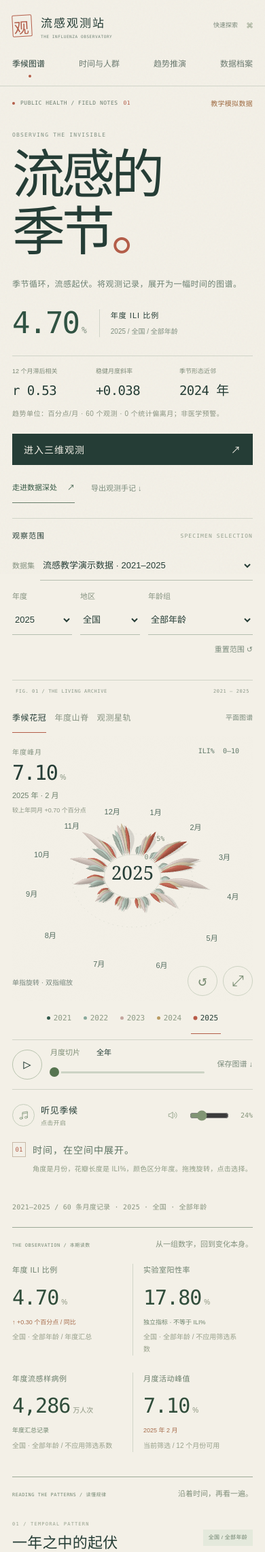
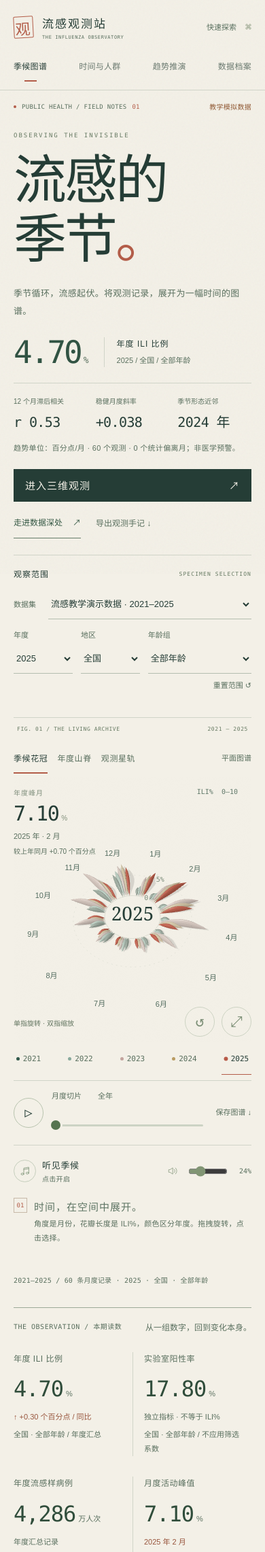
Before and after one commit to YZC0219/annual-influenza-dashboard, a Flask app: page / in a window 390 px wide. Shown: the top 2283 px of the page at 68% size. Run offline with Flask 3, Linux system fonts and the light colour scheme; data comes from the database, SQL or seed files in the repository.

Commit message:
Refine observatory typography and responsive controls while preserving visual style

```diff
--- a/index.html
+++ b/index.html
@@ -2,7 +2,7 @@
 <html lang="zh-CN">
 <head>
 <meta charset="UTF-8"><meta name="viewport" content="width=device-width, initial-scale=1.0, viewport-fit=cover"><meta name="theme-color" content="#f3f0e7">
-<title>流感的季节 · 流感观测站</title><link rel="icon" href="data:,"><link rel="stylesheet" href="static/css/style.css">
+<title>流感的季节 · 流感观测站</title><link rel="icon" href="data:,"><link rel="stylesheet" href="static/css/style.css"><link rel="stylesheet" href="static/css/refinement.css">
 </head><body data-page="overview">
 <svg class="icon-definitions" aria-hidden="true" xmlns="http://www.w3.org/2000/svg"><defs>
 <symbol id="i-grid" viewBox="0 0 24 24"><rect x="3" y="3" width="7" height="7" rx="1"/><rect x="14" y="3" width="7" height="7" rx="1"/><rect x="3" y="14" width="7" height="7" rx="1"/><rect x="14" y="14" width="7" height="7" rx="1"/></symbol>
@@ -11,13 +11,14 @@
 <symbol id="i-data" viewBox="0 0 24 24"><ellipse cx="12" cy="5" rx="9" ry="3"/><path d="M3 5v14c0 4 18 4 18 0V5M3 12c0 4 18 4 18 0"/></symbol>
 <symbol id="i-download" viewBox="0 0 24 24"><path d="M12 3v12m-5-5 5 5 5-5M4 16v5h16v-5"/></symbol>
 </defs></svg>
+<a class="skip-link" href="#main-content">跳至观测内容</a>
 <div class="workspace">
 <header class="site-header">
   <a class="brand" href="#overview" aria-label="流感观测站首页"><span class="brand-mark">观</span><span>流感观测站<small>THE INFLUENZA OBSERVATORY</small></span></a>
   <nav aria-label="主要功能"><a href="#overview" data-page="overview" class="active">季候图谱<sup>01</sup></a><a href="#analysis" data-page="analysis">时间与人群<sup>02</sup></a><a href="#forecast" data-page="forecast">趋势推演<sup>03</sup></a><a href="#data" data-page="data">数据档案<sup>04</sup></a></nav>
   <button class="command-trigger" id="commandOpen" aria-haspopup="dialog">快速探索 <kbd>Ctrl K</kbd></button>
 </header>
-<main>
+<main id="main-content" tabindex="-1">
 <div class="issue-line"><span><i></i> PUBLIC HEALTH / FIELD NOTES <b id="pageNumber">01</b><span id="pageLabel">季候图谱</span></span><span><span class="dataset-badge" id="datasetKind">读取观测记录</span><span id="today" class="mono"></span></span></div>
 <div class="opening-spread">
   <section class="page-intro"><div class="eyebrow">OBSERVING THE INVISIBLE</div><h1 id="pageTitle">流感的<br>季节<span>。</span></h1><p id="pageDescription">季节循环，流感起伏。<br>将五年的观测记录，展开为一幅时间的图谱。</p><div class="hero-readout"><span id="heroRate">—</span><span><b id="heroRateLabel">年度 ILI 比例</b><small id="heroScope">全国 · 全部年龄</small></span></div><div class="signal-summary" id="signalSummary" aria-label="统计探索结果"><div><span>12 个月滞后相关</span><strong id="signalCorrelation">—</strong></div><div><span>稳健月度斜率</span><strong id="signalTrend">—</strong></div><div><span>季节形态近邻</span><strong id="signalNeighbor">—</strong></div><p id="signalNote">以统计方法，辨认时间中的规律。</p></div><div class="intro-actions"><button class="mobile-explore" id="mobileExplore">进入三维观测 <span aria-hidden="true">↗</span></button><a href="#analysis" class="explore-link">走进数据深处 <span>↗</span></a><button class="text-button" id="exportReport">导出观测手记 ↓</button></div></section>
--- /dev/null
+++ b/static/css/refinement.css
@@ -0,0 +1,217 @@
+/* Editorial refinement. Preserve the paper, botanical palette and seasonal atlas. */
+:root {
+  --muted: #61745f;
+  --reading: #596f5e;
+  --quiet: #687b64;
+}
+
+body { font-size: 14px; font-variant-numeric: tabular-nums; }
+.workspace { max-width: 1600px; }
+.site-header { padding-block: 24px; }
+.brand small { font-size: 9px; color: var(--reading); }
+.site-header nav { gap: clamp(20px, 2.5vw, 40px); }
+.site-header nav a { display: inline-flex; align-items: center; min-height: 44px; font-size: 13px; }
+.site-header nav a.active:after { bottom: 0; width: 18px; height: 2px; border-radius: 0; transform: translateX(-50%); }
+.site-header nav sup { margin-top: -9px; color: var(--quiet); }
+.command-trigger { min-height: 44px; color: var(--reading); font-size: 12px; }
+.issue-line { padding-block: 20px; font-size: 10px; color: var(--reading); }
+.dataset-badge { font-size: 11px; color: #915a35; }
+.opening-spread { column-gap: clamp(32px, 4vw, 64px); padding-top: 8px; padding-bottom: 32px; }
+.eyebrow { font-size: 10px; color: var(--quiet); letter-spacing: 2px; margin-bottom: 22px; }
+.page-intro h1 { font-size: clamp(82px, 7.5vw, 112px); line-height: 1.12; letter-spacing: -4px; }
+.page-intro p { font-size: 14px; line-height: 2; letter-spacing: .3px; color: var(--reading); max-width: 335px; }
+.hero-readout { gap: 22px; margin-top: 28px; }
+.hero-readout>#heroRate { font-size: 56px; letter-spacing: -3px; }
+.hero-readout>span:last-child { font-size: 12px; }
+.hero-readout small { font-size: 11px; color: var(--reading); }
+.signal-summary { max-width: 420px; padding-top: 18px; gap: 12px; }
+.signal-summary>div>span { font-size: 11px; line-height: 1.8; color: var(--reading); }
+.signal-summary strong { font-size: 21px; }
+.signal-summary>p { font-size: 11px; line-height: 1.9; color: var(--reading)!important; }
+.intro-actions { gap: 16px 28px; margin-top: 20px; }
+.explore-link { font-size: 13px; min-height: 44px; display: inline-flex; align-items: center; }
+.text-button { font-size: 12px; color: var(--reading); min-height: 36px; }
+.intro-actions .text-button { min-height: 44px; }
+.filterbar { max-width: 420px; margin-top: 24px; padding-top: 18px; }
+.filter-title { font-size: 13px; }
+.filter-title span { font-size: 9px; color: var(--quiet); }
+.filterbar label { font-size: 11px; color: var(--reading); }
+.filterbar .dataset-select { grid-template-columns: 48px minmax(0, 1fr); }
+.filterbar .dataset-select select, .filter-fields select { font-size: 13px; min-height: 44px; }
+.filterbar>#resetFilters { font-size: 11px; min-height: 36px; }
+.atlas-overline { font-size: 10px; color: var(--quiet); letter-spacing: 1px; }
+.scene-toolbar { padding-top: 17px; gap: 12px; }
+.scene-modes { gap: 22px; }
+.scene-modes button { min-height: 44px; font-size: 13px; color: var(--reading); }
+.scene-modes button.is-active { border-bottom-width: 2px; }
+.scene-toolbar>.text-button { font-size: 11px; min-height: 44px; }
+.scene-inspector>span { color: var(--reading); }
+.scene-inspector>small { color: var(--reading); font-size: 10px; max-width: 190px; }
+.scene-years { gap: 12px 20px; }
+.scene-years button { min-width: 44px; min-height: 40px; font-size: 12px; color: var(--reading); }
+.scene-corner { gap: 10px; }
+.scene-corner>span { color: var(--reading); font-size: 10px; }
+.scene-corner button { width: 40px; height: 40px; }
+.time-control { gap: 14px; padding-block: 12px; }
+.time-control>button:first-child { width: 36px; height: 36px; }
+.time-control label, .time-control output, .time-control .text-button { font-size: 11px; color: var(--reading); }
+.sound-toggle { font-size: 13px; min-height: 44px; }
+.sound-toggle small, .sound-season, .sound-volume output { font-size: 10px; color: var(--reading); }
+.sound-volume button { min-height: 36px; min-width: 36px; }
+.specimen-stage .atlas-caption p { font-size: 15px; }
+.specimen-stage .atlas-caption p>span { font-size: 11px; color: var(--reading); }
+.status-line { font-size: 11px; color: var(--reading); padding-bottom: 20px; }
+.chapter-heading { padding-top: 19px; }
+.chapter-heading>span { font-size: 10px; color: var(--reading); }
+.chapter-heading p { font-size: 14px; color: var(--reading); }
+.kpi-grid { padding-top: 28px; }
+.kpi-card { padding-inline: 28px; }
+.kpi-top { font-size: 13px; color: var(--reading); }
+.kpi-code { font-size: 9px; color: var(--quiet); }
+.kpi-value { font-size: 40px; margin-block: 15px 12px; }
+.kpi-unit { font-size: 12px; color: var(--reading); }
+.kpi-change, .kpi-detail { font-size: 11px; line-height: 1.9; color: var(--reading); }
+.kpi-change.amber { color: #98553d; }
+.chart-chapter { margin-top: 40px; }
+.panel-heading { padding-block: 20px 14px; }
+.panel-heading h2 { font-size: 26px; line-height: 1.5; }
+.tiny-label { font-size: 10px; color: var(--quiet); }
+.pill, .unit { font-size: 11px; color: var(--reading); }
+.panel-foot, .foot-right { font-size: 11px; color: var(--reading); line-height: 1.9; }
+.insight { padding-block: 18px; }
+.insight-number { font-size: 11px; }
+.insight h3 { font-size: 18px; }
+.insight p { font-size: 13px; line-height: 2; color: var(--reading); }
+.note-bottom, .note-bottom span { font-size: 11px; line-height: 1.9; color: var(--reading); }
+.section-heading p, .source-details, .quality-issues, .method-card p { font-size: 13px; line-height: 1.9; color: var(--reading); }
+.source-details dt, .source-details dd { color: var(--reading); }
+.quality-grid span, .forecast-metric>span, .forecast-metric small { font-size: 12px; color: var(--reading); }
+.button, .button.small { font-size: 12px; min-height: 44px; }
+.file-zone strong { font-size: 14px; color: var(--reading); }
+.file-zone span, .import-help, .import-fields label { font-size: 12px; color: var(--reading); }
+.import-fields input, .search-label input { font-size: 14px; min-height: 44px; }
+th { font-size: 12px; color: var(--reading); }
+td { font-size: 13px; }
+.table-tag { font-size: 11px; }
+.pagination { font-size: 12px; color: var(--reading); }
+.workspace-footer { font-size: 10px; color: var(--reading); line-height: 1.9; }
+button, a, select { -webkit-tap-highlight-color: #92aa9833; }
+button, .explore-link, select { transition: color .18s ease, background-color .18s ease, border-color .18s ease; }
+button:not(:disabled):active { filter: brightness(.92); }
+select:hover { border-bottom-color: var(--ink); background-color: #92aa9812; }
+.skip-link { position: fixed; left: 20px; top: 12px; z-index: 150; padding: 12px 20px; background: var(--ink); color: var(--paper); transform: translateY(-160%); }
+.skip-link:focus { transform: translateY(0); }
+@media (hover: hover) {
+  .scene-modes button:hover, .scene-years button:hover { color: var(--accent); }
+  .scene-corner button:hover { background: #e4e9dc; border-color: var(--ink); }
+  .site-header nav a:hover { color: var(--accent); }
+}
+@media (min-width: 801px) {
+  .scene-viewport { min-height: 460px; }
+  body:not([data-page="overview"]) .page-intro p { max-width: 540px; font-size: 14px; }
+}
+@media (max-width: 1150px) and (min-width: 801px) {
+  main { padding-inline: 36px; }
+  .site-header { padding-inline: 36px; gap: 24px; }
+  .opening-spread { grid-template-columns: minmax(290px, .85fr) minmax(0, 1.15fr); gap: 28px; }
+  .page-intro h1 { font-size: 86px; }
+  .site-header nav { gap: 18px; }
+  .site-header nav a { font-size: 12px; }
+  .scene-modes { gap: 12px; }
+  .scene-modes button { font-size: 12px; }
+  .signal-summary { gap: 8px; }
+  .signal-summary>div>span { font-size: 10px; }
+  .signal-summary strong { font-size: 18px; }
+  .kpi-card { padding-inline: 18px; }
+  .kpi-value { font-size: 33px; }
+  .kpi-top { font-size: 12px; }
+}
+@media (max-width: 800px) {
+  .site-header { padding: 18px 24px 12px; gap: 14px; }
+  .site-header nav { gap: 12px; }
+  .site-header nav a { font-size: 13px; letter-spacing: .3px; }
+  .brand small { font-size: 8px; }
+  .issue-line { font-size: 9px; padding-block: 16px; letter-spacing: .3px; }
+  .dataset-badge { font-size: 10px; }
+  .opening-spread { gap: 0; padding-top: 0; }
+  .page-intro h1 { font-size: 88px; }
+  .page-intro p { max-width: 360px; font-size: 14px; }
+  .hero-readout { position: static; display: flex; text-align: left; max-width: none; margin-top: 24px; }
+  .hero-readout>#heroRate { font-size: 48px; }
+  .hero-readout>span:last-child { border-left: 1px solid var(--line); padding: 0 0 0 18px; font-size: 12px; }
+  .hero-readout small { font-size: 11px; }
+  .signal-summary { max-width: none; margin-top: 22px; }
+  .signal-summary strong { font-size: 22px; }
+  .filterbar { max-width: none; }
+  .atlas-stage { margin-top: 28px; }
+  .scene-viewport { height: 440px; flex: auto; }
+  .scene-modes button { font-size: 13px; }
+  .atlas-overline { font-size: 9px; }
+  .kpi-card { padding-inline: 20px; }
+  .kpi-card:nth-child(3) { padding-left: 0; }
+  .kpi-value { font-size: 36px; }
+  .kpi-grid { row-gap: 30px; }
+  .chapter-heading { align-items: flex-start; flex-wrap: wrap; gap: 7px; }
+  .chapter-heading>span { font-size: 10px; }
+  .chapter-heading p { font-size: 12px; }
+  .overview-grid { gap: 30px; }
+  .panel-heading h2 { font-size: 24px; }
+  .two-column { gap: 28px; }
+  .table-actions { justify-content: flex-start; }
+  .workspace-footer { font-size: 10px; }
+  body:not([data-page="overview"]) .page-intro p { font-size: 14px; }
+  .section-heading { flex-wrap: wrap; }
+}
+@media (max-width: 600px) {
+  main { padding-inline: 20px; }
+  .site-header { padding-inline: 20px; }
+  .brand { font-size: 17px; }
+  .brand small { font-size: 7px; letter-spacing: .6px; }
+  .command-trigger { font-size: 11px; }
+  .site-header nav a { font-size: 12px; }
+  .page-intro { padding-top: 14px; }
+  .eyebrow { font-size: 9px; margin-bottom: 18px; }
+  .page-intro h1 { font-size: clamp(68px, 20vw, 86px); letter-spacing: -3px; }
+  .page-intro p { margin-top: 22px; font-size: 13px; }
+  .hero-readout>#heroRate { font-size: 46px; }
+  .signal-summary>div>span { font-size: 10px; }
+  .signal-summary strong { font-size: 20px; }
+  .signal-summary>p { font-size: 11px; }
+  .intro-actions { gap: 10px 22px; }
+  .intro-actions .text-button, .explore-link { font-size: 12px; }
+  .mobile-explore { min-height: 48px; font-size: 15px; }
+  .filter-title { font-size: 12px; }
+  .filter-title span { font-size: 8px; }
+  .filter-fields { gap: 12px; }
+  .scene-viewport { height: 390px; }
+  .scene-toolbar { gap: 8px; }
+  .scene-modes { gap: 14px; }
+  .scene-modes button { font-size: 12px; }
+  .scene-toolbar>.text-button { font-size: 11px; }
+  .atlas-overline { font-size: 8px; letter-spacing: .6px; }
+  .scene-years { justify-content: space-between; gap: 5px; }
+  .scene-years button { min-height: 44px; font-size: 11px; }
+  .scene-corner button { width: 44px; height: 44px; }
+  .time-control>button:first-child { width: 44px; height: 44px; }
+  .time-control { column-gap: 12px; }
+  .sound-toggle small, .sound-volume output { font-size: 10px; }
+  .sound-volume button { min-height: 44px; }
+  .specimen-stage .atlas-caption p>span { font-size: 11px; line-height: 1.9; }
+  .status-line { font-size: 10px; }
+  .kpi-top { font-size: 12px; flex-wrap: wrap; gap: 4px; }
+  .kpi-code { font-size: 9px; }
+  .kpi-value { font-size: 32px; }
+  .kpi-unit { font-size: 11px; }
+  .kpi-card { padding-inline: 16px; }
+  .panel-foot, .foot-right { font-size: 10px; }
+  .pill { max-width: none; font-size: 10px; }
+  .section-heading .pill { font-size: 10px; }
+  .source-details { grid-template-columns: 62px minmax(0, 1fr); font-size: 12px; }
+  .import-fields input, .search-label input { font-size: 16px; }
+  .quality-grid span { font-size: 11px; }
+  .forecast-metric strong { font-size: 26px; }
+  .forecast-metric>span, .forecast-metric small { font-size: 11px; }
+}
+@media (prefers-reduced-motion: reduce) {
+  *, *:before, *:after { animation-duration: .01ms!important; animation-iteration-count: 1!important; transition-duration: .01ms!important; scroll-behavior: auto!important; }
+}
--- a/static/js/visuals.js
+++ b/static/js/visuals.js
@@ -138,7 +138,13 @@
     };
   }
 
-  function matrix(payload, initial) {
+  // Leave room for axis labels on portrait screens; reset uses the same framing.
+  function fittedMatrixCamera(element) {
+    var width = element ? element.clientWidth : 800;
+    return Object.assign({}, camera, {distance: width < 480 ? 210 : width < 640 ? 180 : camera.distance});
+  }
+
+  function matrix(payload, initial, element) {
     var option = base();
     option.tooltip.trigger = 'item';
     option.tooltip.formatter = function (point) {
@@ -149,6 +155,9 @@
     option.xAxis3D = axis3D('地区', payload.regions || []);
     option.yAxis3D = axis3D('年度', payload.years || []);
     option.zAxis3D = axis3D('ILI（%）');
+    if (element && element.clientWidth < 480) {
+      option.xAxis3D.name = ''; option.yAxis3D.name = ''; option.zAxis3D.name = 'ILI%';
+    }
     option.zAxis3D.min = 0;
     option.grid3D = {
       boxWidth: 120, boxDepth: 65, boxHeight: 40,
@@ -158,7 +167,7 @@
       light: {main: {intensity: 1.15, shadow: false, alpha: 35, beta: 20}, ambient: {intensity: 0.65}},
       postEffect: {enable: false}, temporalSuperSampling: {enable: false}
     };
-    if (initial) option.grid3D.viewControl = Object.assign({}, camera);
+    if (initial) option.grid3D.viewControl = fittedMatrixCamera(element);
     var highest = maxValue((payload.data || []).map(function (item) { return item.value[2]; })) || 1;
     option.series = [{
       id: 'region-matrix', name: '年度地区 ILI', type: 'bar3D', shading: 'lambert',
@@ -367,7 +376,7 @@
     }
     var option;
     if (name === 'trend') option = trend(payload);
-    else if (name === 'matrix') option = record.fallback ? heatmap(payload, true) : matrix(payload, initial);
+    else if (name === 'matrix') option = record.fallback ? heatmap(payload, true) : matrix(payload, initial, element);
     else if (name === 'season') option = heatmap(payload, false);
     else if (name === 'age' || name === 'rank') option = horizontalBars(payload, name === 'age');
     else option = forecast(payload);
@@ -405,7 +414,7 @@
     Object.keys(instances).forEach(function (key) {
       var record = instances[key];
       if (record.name === 'matrix' && !record.fallback && !record.chart.isDisposed()) {
-        record.chart.setOption({grid3D: {viewControl: Object.assign({}, camera)}});
+        record.chart.setOption({grid3D: {viewControl: fittedMatrixCamera(record.element)}});
       }
     });
   }
--- a/templates/index.html
+++ b/templates/index.html
@@ -2,7 +2,7 @@
 <html lang="zh-CN">
 <head>
 <meta charset="UTF-8"><meta name="viewport" content="width=device-width, initial-scale=1.0, viewport-fit=cover"><meta name="theme-color" content="#f3f0e7">
-<title>流感的季节 · 流感观测站</title><link rel="icon" href="data:,"><link rel="stylesheet" href="{{ url_for('static', filename='css/style.css') }}">
+<title>流感的季节 · 流感观测站</title><link rel="icon" href="data:,"><link rel="stylesheet" href="{{ url_for('static', filename='css/style.css') }}"><link rel="stylesheet" href="{{ url_for('static', filename='css/refinement.css') }}">
 </head><body data-page="overview">
 <svg class="icon-definitions" aria-hidden="true" xmlns="http://www.w3.org/2000/svg"><defs>
 <symbol id="i-grid" viewBox="0 0 24 24"><rect x="3" y="3" width="7" height="7" rx="1"/><rect x="14" y="3" width="7" height="7" rx="1"/><rect x="3" y="14" width="7" height="7" rx="1"/><rect x="14" y="14" width="7" height="7" rx="1"/></symbol>
@@ -11,13 +11,14 @@
 <symbol id="i-data" viewBox="0 0 24 24"><ellipse cx="12" cy="5" rx="9" ry="3"/><path d="M3 5v14c0 4 18 4 18 0V5M3 12c0 4 18 4 18 0"/></symbol>
 <symbol id="i-download" viewBox="0 0 24 24"><path d="M12 3v12m-5-5 5 5 5-5M4 16v5h16v-5"/></symbol>
 </defs></svg>
+<a class="skip-link" href="#main-content">跳至观测内容</a>
 <div class="workspace">
 <header class="site-header">
   <a class="brand" href="#overview" aria-label="流感观测站首页"><span class="brand-mark">观</span><span>流感观测站<small>THE INFLUENZA OBSERVATORY</small></span></a>
   <nav aria-label="主要功能"><a href="#overview" data-page="overview" class="active">季候图谱<sup>01</sup></a><a href="#analysis" data-page="analysis">时间与人群<sup>02</sup></a><a href="#forecast" data-page="forecast">趋势推演<sup>03</sup></a><a href="#data" data-page="data">数据档案<sup>04</sup></a></nav>
   <button class="command-trigger" id="commandOpen" aria-haspopup="dialog">快速探索 <kbd>Ctrl K</kbd></button>
 </header>
-<main>
+<main id="main-content" tabindex="-1">
 <div class="issue-line"><span><i></i> PUBLIC HEALTH / FIELD NOTES <b id="pageNumber">01</b><span id="pageLabel">季候图谱</span></span><span><span class="dataset-badge" id="datasetKind">读取观测记录</span><span id="today" class="mono"></span></span></div>
 <div class="opening-spread">
   <section class="page-intro"><div class="eyebrow">OBSERVING THE INVISIBLE</div><h1 id="pageTitle">流感的<br>季节<span>。</span></h1><p id="pageDescription">季节循环，流感起伏。<br>将五年的观测记录，展开为一幅时间的图谱。</p><div class="hero-readout"><span id="heroRate">—</span><span><b id="heroRateLabel">年度 ILI 比例</b><small id="heroScope">全国 · 全部年龄</small></span></div><div class="signal-summary" id="signalSummary" aria-label="统计探索结果"><div><span>12 个月滞后相关</span><strong id="signalCorrelation">—</strong></div><div><span>稳健月度斜率</span><strong id="signalTrend">—</strong></div><div><span>季节形态近邻</span><strong id="signalNeighbor">—</strong></div><p id="signalNote">以统计方法，辨认时间中的规律。</p></div><div class="intro-actions"><button class="mobile-explore" id="mobileExplore">进入三维观测 <span aria-hidden="true">↗</span></button><a href="#analysis" class="explore-link">走进数据深处 <span>↗</span></a><button class="text-button" id="exportReport">导出观测手记 ↓</button></div></section>
```
Also changed, not shown: docs/design-review-2026-11-01.md (added, +18 -0 lines).
